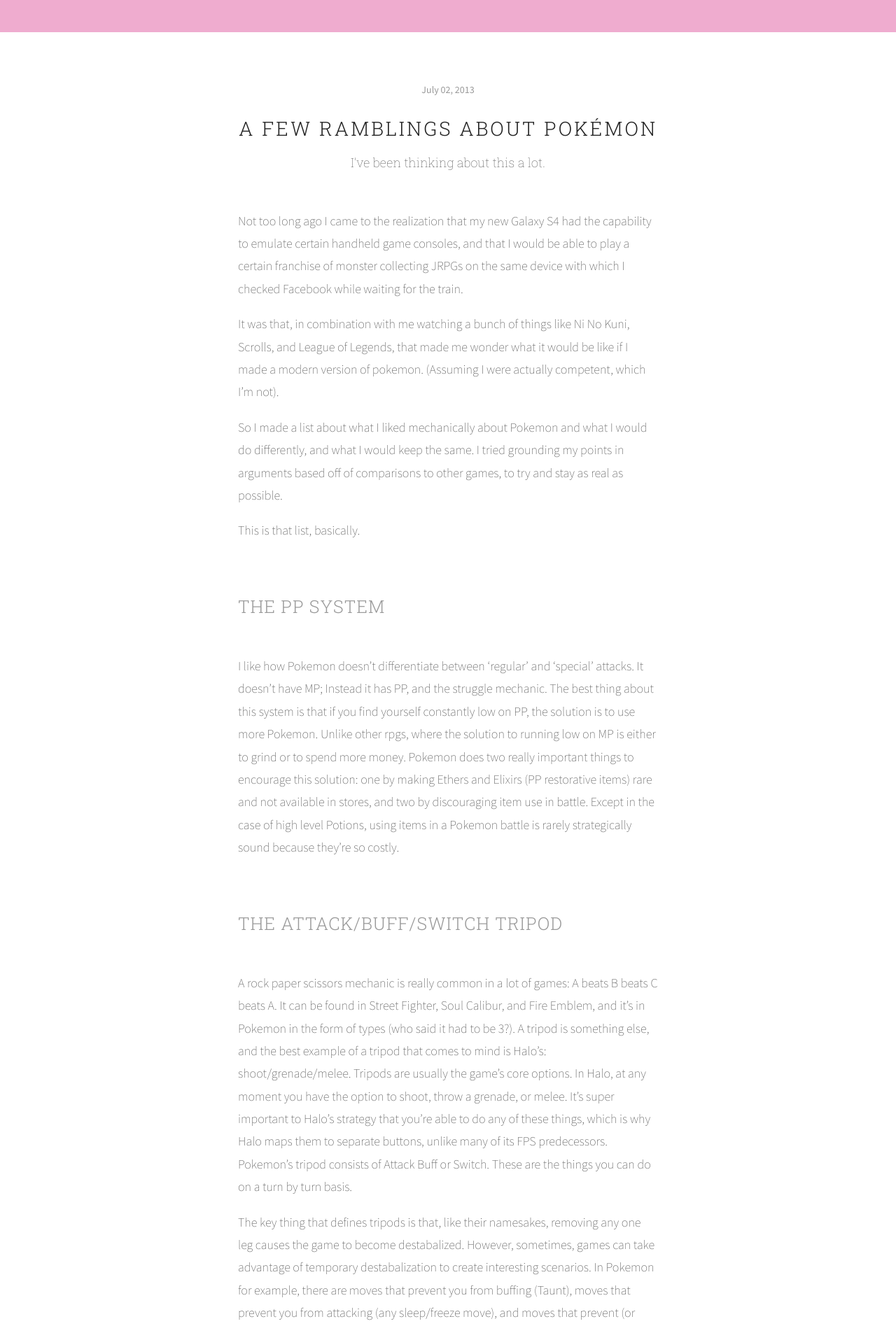
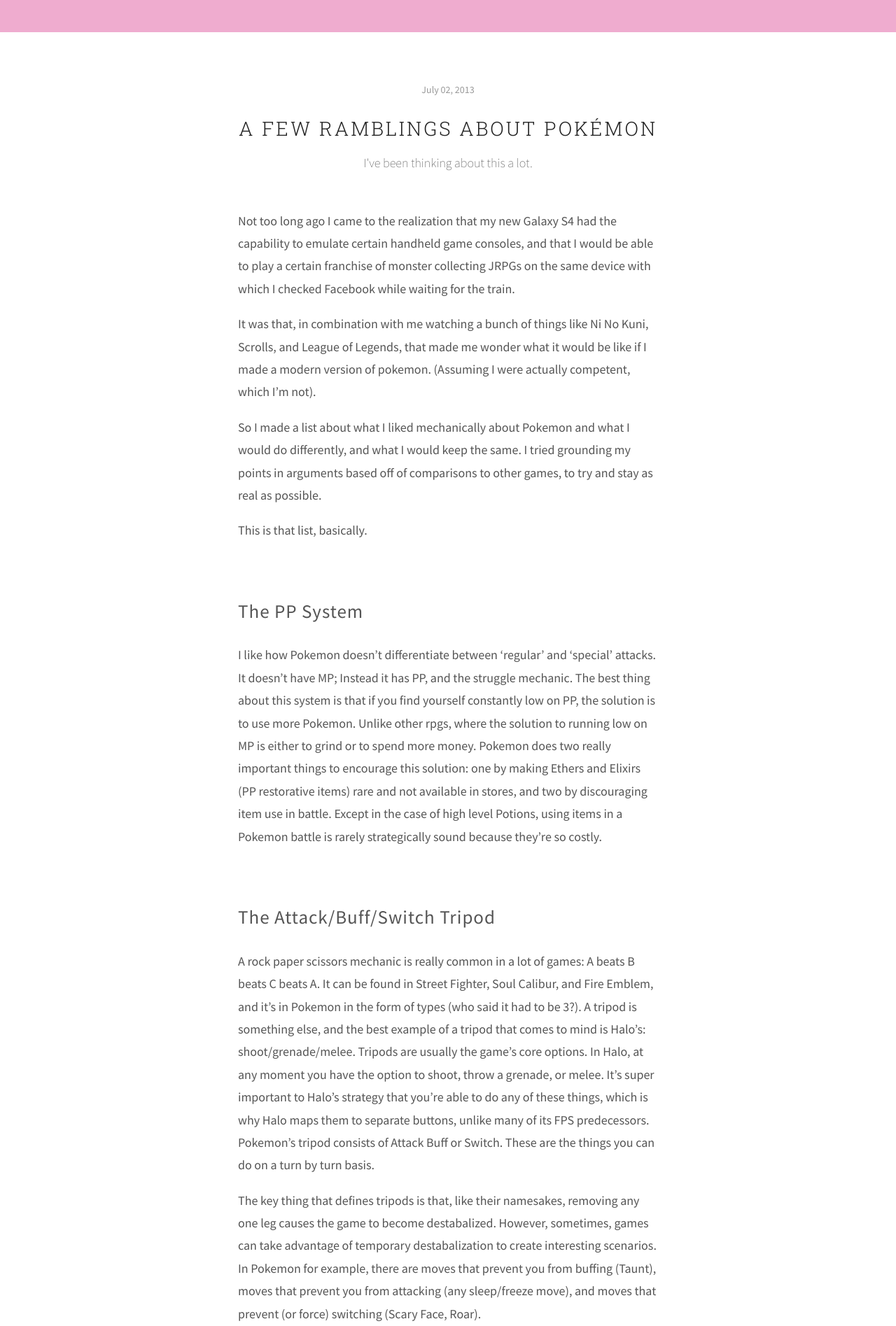
Before and after one commit to rvinluan/rvinluan.github.io, a Jekyll site: the page built from _posts/2013-07-02-pokemon.md, in a window 1280 px wide. Shown: the part 404-2299 px from the top of the page at 70% size. Built offline with Jekyll 4.4.1, drawn with Linux system fonts in a browser that asks for light colours; nearby versions of some CDN libraries.

Commit message:
settled on Roboto Slab + Source Sans. Still have to do the sidebar but h3s are looking pretty nice

```diff
--- a/css/main.css
+++ b/css/main.css
@@ -17,6 +17,7 @@
 	font-family: "Source Sans Pro";
 	text-rendering: optimizeLegibility;
 	width: 100%;
+	-webkit-font-smoothing: antialiased;
 }
 
 .header {
@@ -105,7 +106,7 @@
 }
 
 article .title {
-	text-transform: uppercase;
+	text-transform: capitalize;
 	letter-spacing: 1px;
 	font-family: "Roboto Slab";
 	font-weight: 300;
@@ -118,12 +119,12 @@
 
 article .subtitle {
 	font-family: "Source Sans Pro";
-	font-weight: 300;
+	font-weight: 500;
 	font-style: normal;
 	font-size: 1em;
 	text-transform: capitalize;
 	letter-spacing: 1;
-	margin-top: 0.4em;
+	margin-top: 0.2em;
 	max-width: 90%;
 	overflow: hidden;
 	text-overflow: ellipsis;
--- a/css/single.css
+++ b/css/single.css
@@ -6,6 +6,7 @@
 	font-family: "Source Sans Pro", sans-serif;
 	color: #555;
 	line-height: 1.5;
+	-webkit-font-smoothing: antialiased;
 }
 
 #topBar {
@@ -60,7 +61,7 @@
 
 #main {
 	width: 600px;
-	margin: 4em auto 0 auto;
+	margin: 4em auto 200px auto;
 }
 
 #main h1 {
@@ -79,11 +80,11 @@
 
 #main h2 {
 	/* subtitle */
-	font-family: "Roboto Slab";
+	font-family: "Source Sans Pro";
 	margin-top: 1em;
 	font-size: 1em;
 	font-style: normal;
-	font-weight: 100;
+	font-weight: 300;
 	text-align: center;
 }
 
@@ -97,19 +98,19 @@
 
 #main h3 {
 	/* section header */
-	font-family: "Roboto Slab";
-	font-weight: 300;
+	font-family: "Source Sans Pro";
+	font-weight: 500;
 	font-style: normal;
-	text-transform: uppercase;
-	margin: 2.9em 0 2em 0;
+	text-transform: capitalize;
+	margin: 2.9em 0 1em 0;
 	letter-spacing: 1px;
-	font-size: 1.4em;
-	color: #999;
+	font-size: 1.5em;
+	color: #555;
 }
 
 #main p {
 	font-family: "Source Sans Pro";
-	font-weight: 300;
+	font-weight: 400;
 	font-size: 18px;
 	margin-bottom: 1em;
 	line-height: 1.8;
@@ -120,8 +121,8 @@
 }
 
 #main a {
-	text-decoration: underline;
-	cursor: pointer;
+	padding-bottom: 1px;
+	border-bottom: 1px solid #444;
 }
 
 #main ul {
```
